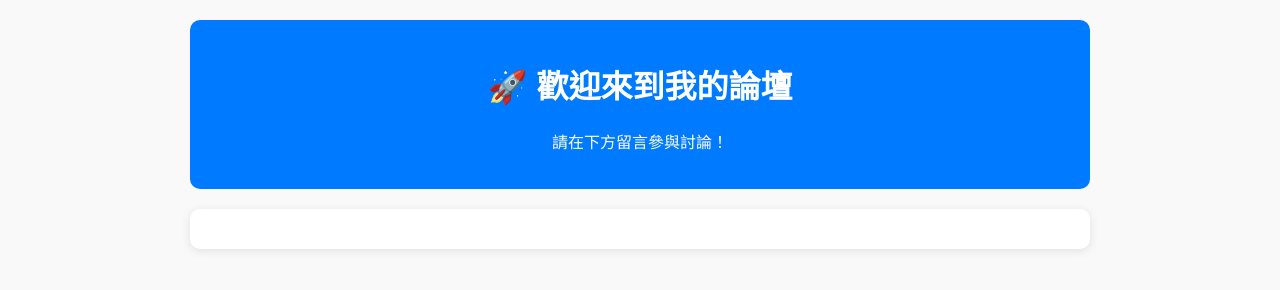
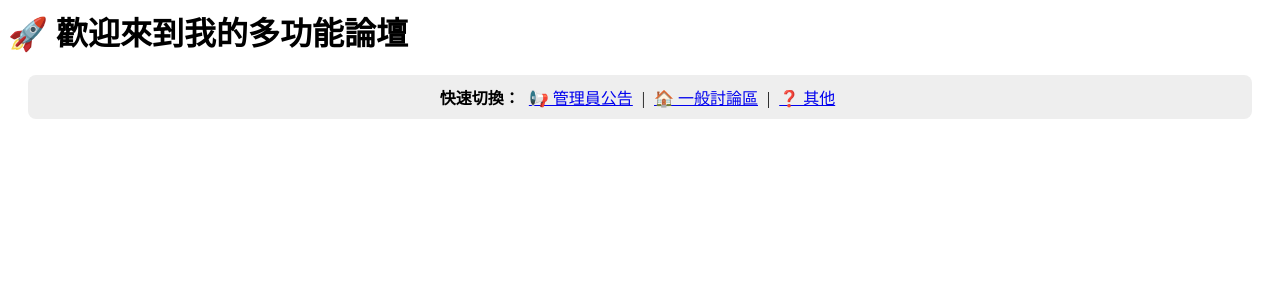
Before and after one commit to garylin0909/forum, a plain HTML site: page index.html in a window 1280 px wide. Drawn offline with Linux system fonts and the light colour scheme.

Commit message:
modified:   index.html

```diff
--- a/index.html
+++ b/index.html
@@ -1,42 +1,67 @@
-<!DOCTYPE html>
-<html lang="zh-TW">
-<head>
-    <meta charset="UTF-8">
-    <meta name="viewport" content="width=device-width, initial-scale=1.0">
-    <title>我的自製論壇</title>
-    <style>
-        /* 簡單的排版設計 */
-        body { font-family: sans-serif; max-width: 900px; margin: 0 auto; padding: 20px; background: #f9f9f9; }
-        header { background: #007bff; color: white; padding: 20px; text-align: center; border-radius: 10px; margin-bottom: 20px; }
-        .forum-wrapper { background: white; padding: 20px; border-radius: 10px; box-shadow: 0 2px 10px rgba(0,0,0,0.1); }
-    </style>
-</head>
 <body>
 
 <header>
-    <h1>🚀 歡迎來到我的論壇</h1>
-    <p>請在下方留言參與討論！</p>
+    <h1>🚀 歡迎來到我的多功能論壇</h1>
 </header>
+
+<nav style="text-align: center; margin: 20px; padding: 10px; background: #eee; border-radius: 8px;">
+    <strong>快速切換：</strong>
+    <a href="?cat=news" style="margin: 5px;">📢 管理員公告</a> |
+    <a href="?cat=general" style="margin: 5px;">🏠 一般討論區</a> |
+    <a href="?cat=other" style="margin: 5px;">❓ 其他</a>
+    </nav>
 
 <div class="forum-wrapper">
     <div class="giscus"></div>
 </div>
 
-<script src="https://giscus.app/client.js"
-        data-repo="garylin0909/forum"
-        data-repo-id="R_kgDOQzwF0Q"
-        data-category="General"
-        data-category-id="DIC_kwDOQzwF0c4C0lJB"
-        data-mapping="pathname"
-        data-strict="0"
-        data-reactions-enabled="1"
-        data-emit-metadata="0"
-        data-input-position="top"
-        data-theme="preferred_color_scheme"
-        data-lang="zh-TW"
-        crossorigin="anonymous"
-        async>
+<script>
+    // 取得網址上的參數來決定載入哪個分類 ID
+    const urlParams = new URLSearchParams(window.location.search);
+    const cat = urlParams.get('cat');
+
+    // 這裡定義你的分類名稱與對應的 DIC_ID (請從 giscus.app 取得)
+    const categoryMap = {
+        '公告': 'DIC_kwDOQzwF0c4C0lJA',
+        '兒英': 'DIC_kwDOQzwF0c4C0lNi',
+        '其他': 'DIC_kwDOQzwF0c4C0lN5',
+        '幼教': 'DIC_kwDOQzwF0c4C0lNd',
+        '心諮': 'DIC_kwDOQzwF0c4C0lNf',
+        '教經': 'DIC_kwDOQzwF0c4C0lNb',
+        '教育': 'DIC_kwDOQzwF0c4C0lNc',
+        '數位': 'DIC_kwDOQzwF0c4C0lNw',
+        '數資': 'DIC_kwDOQzwF0c4C0lNm',
+        '文創': 'DIC_kwDOQzwF0c4C0lNl',
+        '特教': 'DIC_kwDOQzwF0c4C0lNe',
+        '社發': 'DIC_kwDOQzwF0c4C0lNg',
+        '自然': 'DIC_kwDOQzwF0c4C0lNn',
+        '藝設': 'DIC_kwDOQzwF0c4C0lNj',
+        '語創': 'DIC_kwDOQzwF0c4C0lNh',
+        '資科': 'DIC_kwDOQzwF0c4C0lNv',
+        '通識': 'DIC_kwDOQzwF0c4C0lNx',
+        '音樂': 'DIC_kwDOQzwF0c4C0lNk',
+        '體育': 'DIC_kwDOQzwF0c4C0lNo'
+    };
+
+    // 如果網址沒有參數，預設顯示一般討論區
+    const targetId = categoryMap[cat] || categoryMap['general'];
+
+    // 動態載入 Giscus
+    const script = document.createElement('script');
+    script.src = "https://giscus.app/client.js";
+    script.setAttribute('data-repo', "garylin0909/forum");
+    script.setAttribute('data-repo-id', "R_kgDOQzwF0Q");
+    script.setAttribute('data-category-id', targetId); // 使用動態 ID
+    script.setAttribute('data-mapping', "pathname");
+    script.setAttribute('data-strict', "0");
+    script.setAttribute('data-reactions-enabled', "1");
+    script.setAttribute('data-emit-metadata', "0");
+    script.setAttribute('data-input-position', "top");
+    script.setAttribute('data-theme', "preferred_color_scheme");
+    script.setAttribute('data-lang', "zh-TW");
+    script.setAttribute('crossorigin', "anonymous");
+    script.async = true;
+    document.body.appendChild(script);
 </script>
 
 </body>
-</html>
```
